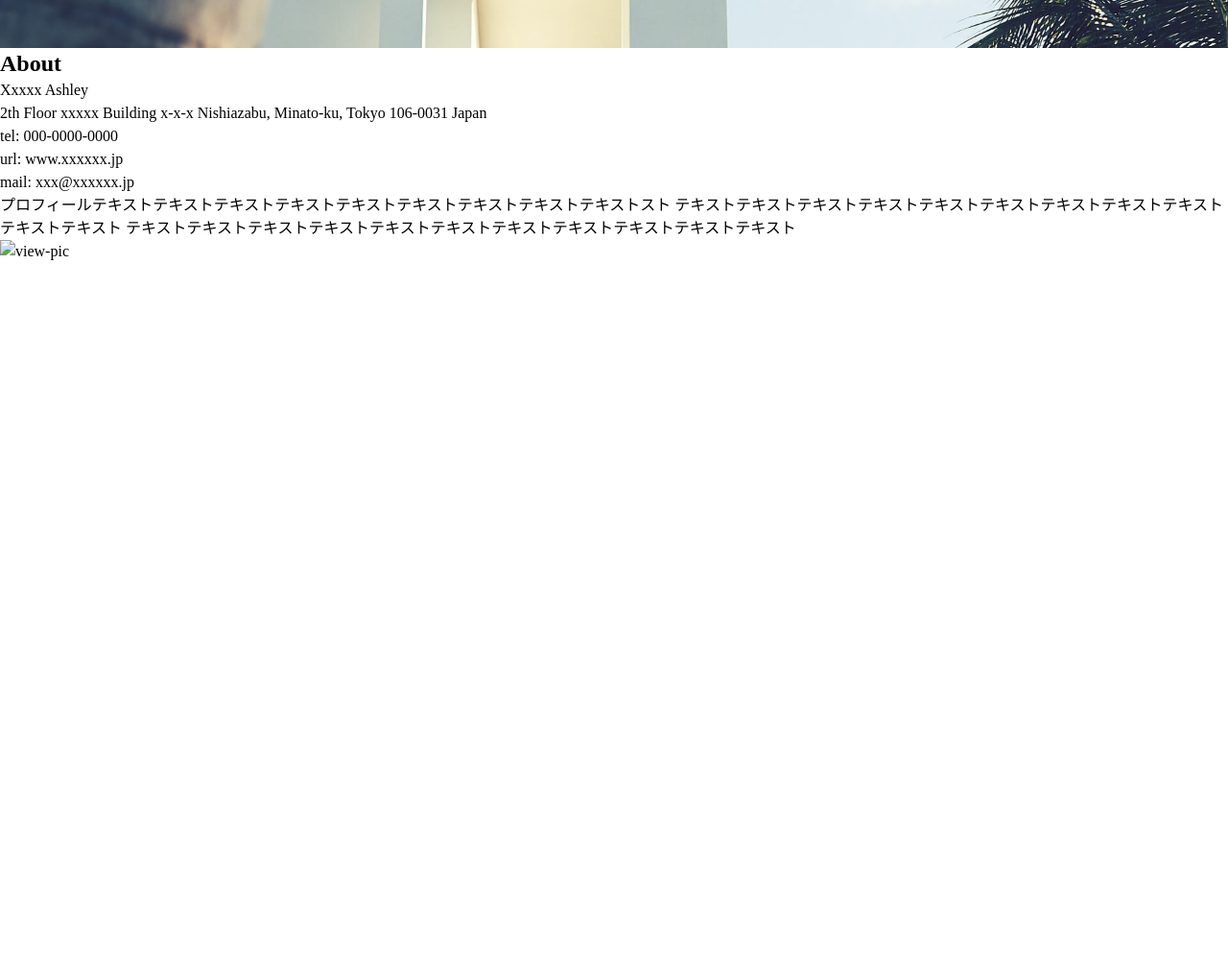
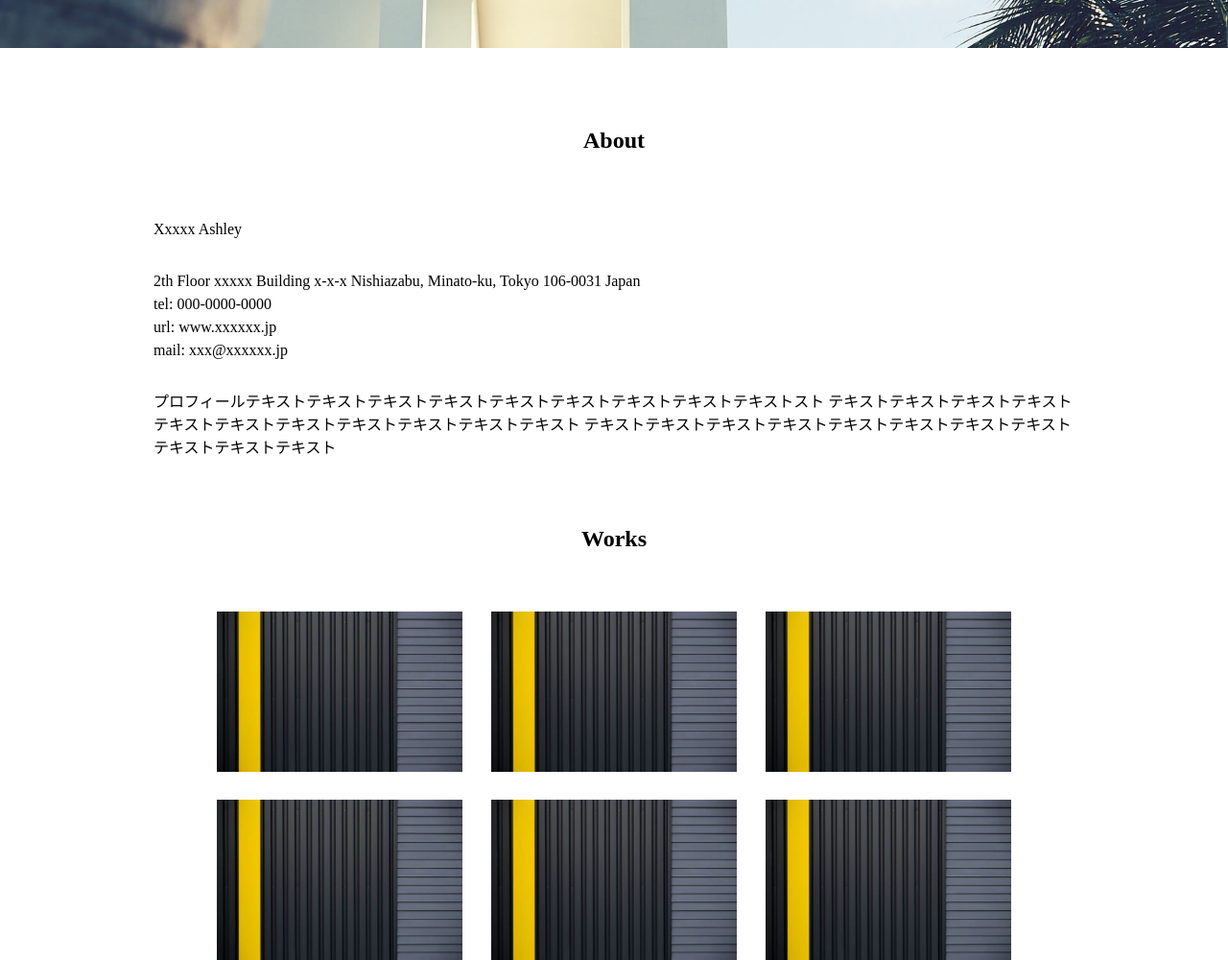
Before and after one commit to imai10310/Study, a website: page src/Lessons/Lesson4/src/index.html in a window 1280 px wide. Shown: the part 500-1500 px from the top of the page at 96% size. Before the commit the page ends 800 px from the top, so only its background shows below. Drawn offline with Linux system fonts and the light colour scheme; files whose address does not match are found by name.

Commit message:
Lesson4/works完成

```diff
--- a/src/Lessons/Lesson4/src/index.html
+++ b/src/Lessons/Lesson4/src/index.html
@@ -26,7 +26,6 @@
     </div>
 
     <div class="about-contents">
-      <div class="abut-box">
       <h2>About</h2>
       <p>Xxxxx Ashley</p>
       <p>2th Floor xxxxx Building x-x-x Nishiazabu, Minato-ku, Tokyo 106-0031 Japan
@@ -43,18 +42,31 @@
     </div>
 
     <div class="works-contents">
-        <div class="photo-box">
-          <img src="" alt="view-pic">
-
+      <h2>Works</h2>
+      <div class="photo">
+        <div>
+          <img src="..//images/works1.jpeg" alt="works1">
+        </div>
+        <div>
+          <img src="..//images/works1.jpeg" alt="works1">
+        </div>
+        <div>
+          <img src="..//images/works1.jpeg" alt="works1">
+        </div>
+        <div>
+          <img src="..//images/works1.jpeg" alt="works1">
+        </div>
+        <div>
+          <img src="..//images/works1.jpeg" alt="works1">
+        </div>
+        <div>
+          <img src="..//images/works1.jpeg" alt="works1">
+        </div>
+      </div>
+    </div>
 
     </div>
     <div class="news-contents">
-
-        </div>
-
-      </div>
-
-
 
     </div>
 
--- a/src/Lessons/Lesson4/src/style.scss
+++ b/src/Lessons/Lesson4/src/style.scss
@@ -24,3 +24,42 @@ header {
     }
   }
 }
+.about-contents {
+  margin: 0 auto;
+  width: 960px;
+  padding-bottom: 66px;
+  > h2 {
+    text-align: center;
+    margin: 80px 0 65px 0;
+  }
+  p {
+    > &:nth-of-type(1) {
+      margin-bottom: 30px;
+    }
+    > &:nth-of-type(2) {
+      margin-bottom: 30px;
+    }
+  }
+}
+
+.works-contents {
+  margin: 0 auto;
+  width: 960px;
+  > h2 {
+    text-align: center;
+    margin-bottom: 60px;
+  }
+  > .photo {
+    display: flex;
+    flex-wrap: wrap;
+    gap: 30px;
+    display: flex;
+    justify-content: center;
+    align-items: center;
+
+    > div {
+      width: 256px;
+      height: 166px;
+    }
+  }
+}
```
Also changed, not shown: src/Lessons/Lesson4/images/works1.jpeg (added), src/Lessons/Lesson4/styles/style.css. Lines whose indentation alone changed are shown as unchanged.
